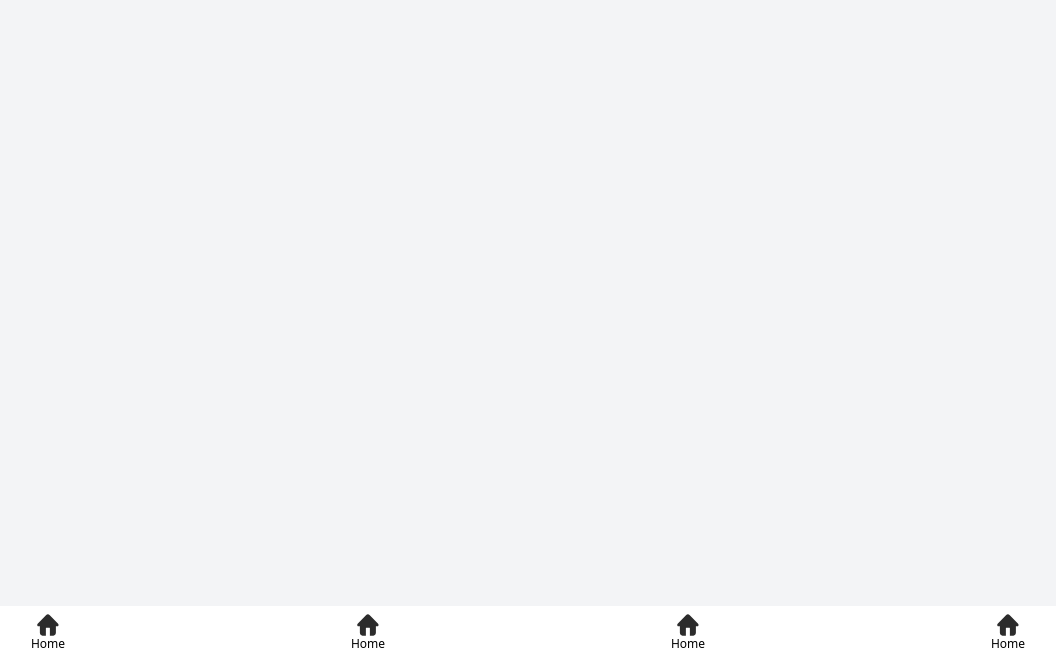
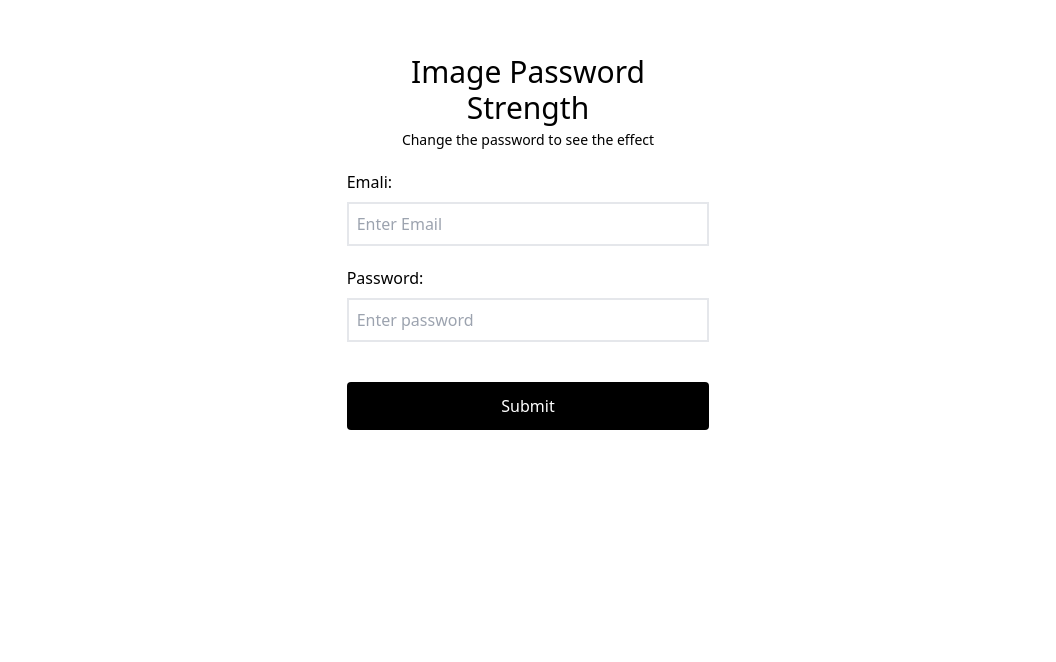
Before and after one commit to KeepCodeing/vcomponents-project, a Vue app: page / in a window 1280 px wide. Shown: the part 138-800 px from the top of the page, without its empty margins (112-1168 px from the left). Built offline with nearby package versions, Linux system fonts and the light colour scheme.

Commit message:
PasswordStrengthBackground完成/偷懒没写模糊w

```diff
--- a/src/App.vue
+++ b/src/App.vue
@@ -1,5 +1,5 @@
 <template>
-  <mobile-tab-navigation />
+  <password-strength-background />
 </template>
 
 <script lang="ts">
@@ -24,7 +24,7 @@ import { defineComponent } from 'vue'
 // import SliderButton from '@/components/SliderButton.vue'
 // import NotesApp from '@/components/NotesApp.vue'
 // import AnimatedCountdown from './components/AnimatedCountdown.vue';
-import MobileTabNavigation from './components/MobileTabNavigation.vue';
+import PasswordStrengthBackground from '@/components/PasswordStrengthBackground.vue'
 
 export default defineComponent({
   components: {
@@ -48,7 +48,8 @@ export default defineComponent({
     // SliderButton
     // NotesApp,
     // AnimatedCountdown,
-    MobileTabNavigation
+    // MobileTabNavigation
+    PasswordStrengthBackground
   }
 });
 </script>
--- /dev/null
+++ b/src/components/PasswordStrengthBackground.vue
@@ -0,0 +1,57 @@
+<template>
+  <div
+    class="
+      h-full
+      w-full
+      flex
+      font-sans
+      justify-center
+      items-center
+    "
+    :class="'bg-yellow-' + (password.length >= 9 ? 900 : password.length * 100)"
+  >
+    <div class="h-3/5 w-1/3 bg-white p-8 rounded">
+      <div class="text-3xl text-black text-center">Image Password Strength</div>
+      <div class="text-sm font-light mt-1 text-black text-center">
+        Change the password to see the effect
+      </div>
+      <form class="mt-5">
+        <div>
+          <label>Emali:</label>
+          <input
+            class="w-full mt-2 border-2 p-2 outline-none"
+            placeholder="Enter Email"
+          />
+        </div>
+        <div class="mt-5">
+          <label>Password:</label>
+          <input
+            class="w-full mt-2 border-2 p-2 outline-none"
+            type="password"
+            placeholder="Enter password"
+            v-model="password"
+          />
+        </div>
+      </form>
+      <div class="w-full mt-10">
+        <button class="p-3 w-full bg-black text-white font-light rounded">Submit</button>
+      </div>
+    </div>
+  </div>
+</template>
+
+<script lang="ts">
+import { defineComponent, ref } from "vue";
+
+export default defineComponent({
+  setup() {
+    const password = ref('');
+    return {
+      password,
+    };
+  },
+});
+</script>
+
+<style scoped>
+</style>
```
